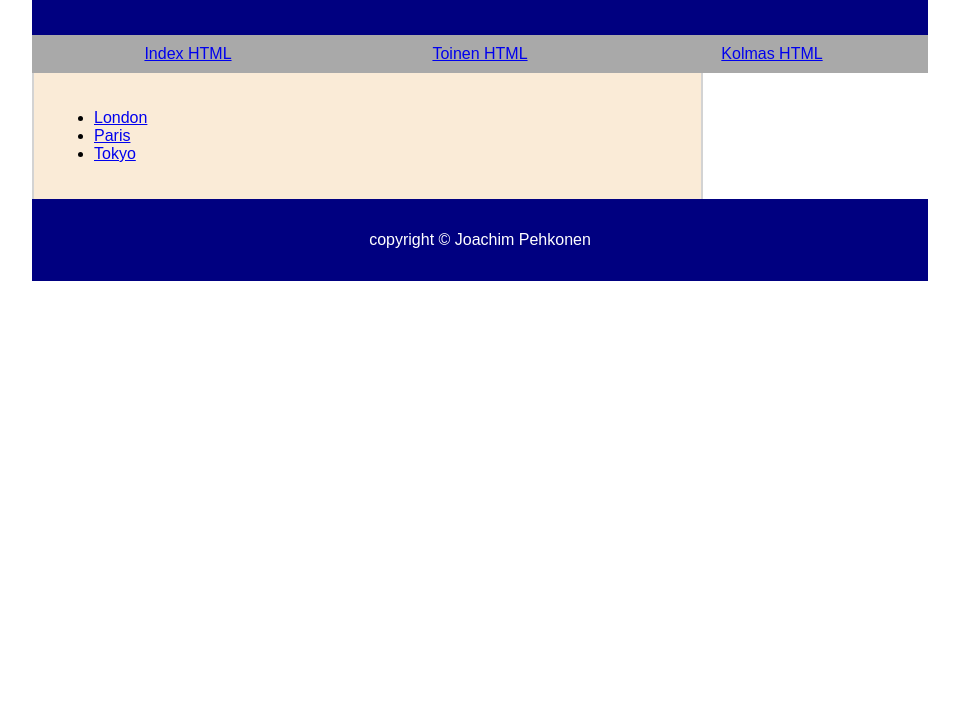
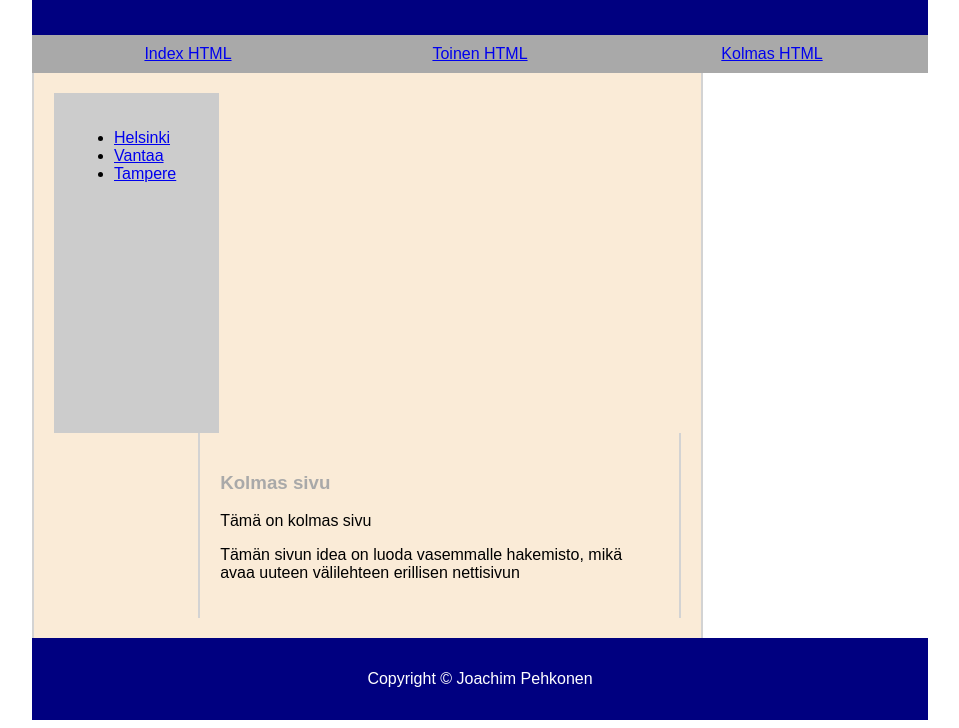
Before and after one commit to JoachimPehkonen/Verkkosivujen-Kehittaminen, a plain HTML site: page WS06/third.html in a window 1280 px wide. Shown: the part 85-813 px from the top of the page, without its empty margins (160-1119 px from the left). Drawn offline with Linux system fonts and the light colour scheme.

Commit message:
pieniä muutoksia

```diff
--- a/WS06/style/style.css
+++ b/WS06/style/style.css
@@ -29,7 +29,7 @@ aside,
 section{
     font-family: Arial, Helvetica, sans-serif;
 }
-aside {
+.sivupalkki {
     float: right;
     padding: 20px;
     width: 14em;
@@ -59,3 +59,13 @@ body {
     margin-left:auto;
     margin-right:auto;
     }
+.sivupalkki2{
+    float: left;
+    width: 20%;
+    height: 300px;
+    background: #ccc;
+    padding: 20px;
+}
+.sisältö3{
+    float:right;
+}
--- a/WS06/third.html
+++ b/WS06/third.html
@@ -24,14 +24,19 @@
     </div>
   </nav>
 <section>
-    <nav >
+    <nav class="sivupalkki2">
         <ul>
-          <li><a href="#">London</a></li>
-          <li><a href="#">Paris</a></li>
-          <li><a href="#">Tokyo</a></li>
+          <li><a href="#">Helsinki</a></li>
+          <li><a href="#">Vantaa</a></li>
+          <li><a href="#">Tampere</a></li>
         </ul>
-      </nav>
+    </nav>
+    <article class="sisältö3">
+        <h1>Kolmas sivu</h1>
+        <p>Tämä on kolmas sivu</p>
+        <p>Tämän sivun idea on luoda vasemmalle hakemisto, mikä avaa uuteen välilehteen erillisen nettisivun</p>
+    </article>
 </section>
-    <footer><p id="teksti2">copyright &copy; Joachim Pehkonen</p></footer>
+    <footer><p id="teksti2">Copyright &copy; Joachim Pehkonen</p></footer>
 </body>
 </html>
```
Also changed, not shown: WS06/images/postimies.jpg (added), WS06/images/puuhapete.jpg (added).
